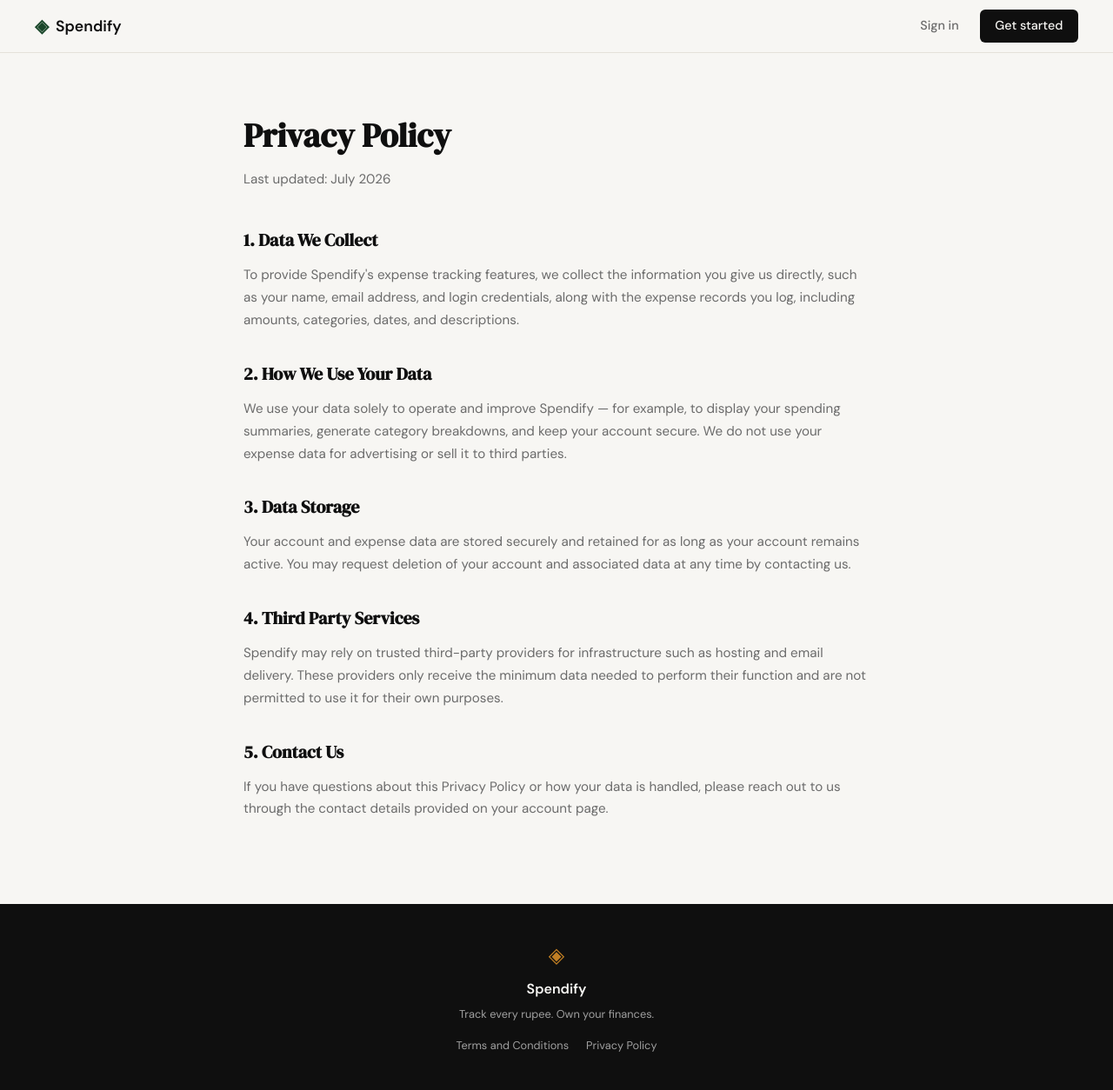
After one commit to ipsitapanda-ml/Spendify, a Flask app: page /privacy in a window 1280 px wide. The commit adds this page. Shown: the whole page at 87% size. Run offline with Flask 3, Linux system fonts and the light colour scheme.

Commit message:
changes to policy

```diff
--- a/app.py
+++ b/app.py
@@ -25,6 +25,11 @@ def login():
 @app.route("/terms")
 def terms():
     return render_template("terms.html")
+
+
+@app.route("/privacy")
+def privacy():
+    return render_template("privacy.html")
 
 
 # ------------------------------------------------------------------ #
--- a/templates/base.html
+++ b/templates/base.html
@@ -36,7 +36,7 @@
             <p class="footer-copy">Track every rupee. Own your finances.</p>
             <div class="footer-links">
                 <a href="{{ url_for('terms') }}">Terms and Conditions</a>
-                <a href="#">Privacy Policy</a>
+                <a href="{{ url_for('privacy') }}">Privacy Policy</a>
             </div>
         </div>
     </footer>
--- /dev/null
+++ b/templates/privacy.html
@@ -0,0 +1,29 @@
+{% extends "base.html" %}
+
+{% block title %}Privacy Policy — Spendify{% endblock %}
+
+{% block content %}
+
+<section class="legal">
+    <div class="legal-inner">
+        <h1 class="legal-title">Privacy Policy</h1>
+        <p class="legal-updated">Last updated: July 2026</p>
+
+        <h2>1. Data We Collect</h2>
+        <p>To provide Spendify's expense tracking features, we collect the information you give us directly, such as your name, email address, and login credentials, along with the expense records you log, including amounts, categories, dates, and descriptions.</p>
+
+        <h2>2. How We Use Your Data</h2>
+        <p>We use your data solely to operate and improve Spendify — for example, to display your spending summaries, generate category breakdowns, and keep your account secure. We do not use your expense data for advertising or sell it to third parties.</p>
+
+        <h2>3. Data Storage</h2>
+        <p>Your account and expense data are stored securely and retained for as long as your account remains active. You may request deletion of your account and associated data at any time by contacting us.</p>
+
+        <h2>4. Third Party Services</h2>
+        <p>Spendify may rely on trusted third-party providers for infrastructure such as hosting and email delivery. These providers only receive the minimum data needed to perform their function and are not permitted to use it for their own purposes.</p>
+
+        <h2>5. Contact Us</h2>
+        <p>If you have questions about this Privacy Policy or how your data is handled, please reach out to us through the contact details provided on your account page.</p>
+    </div>
+</section>
+
+{% endblock %}
```
